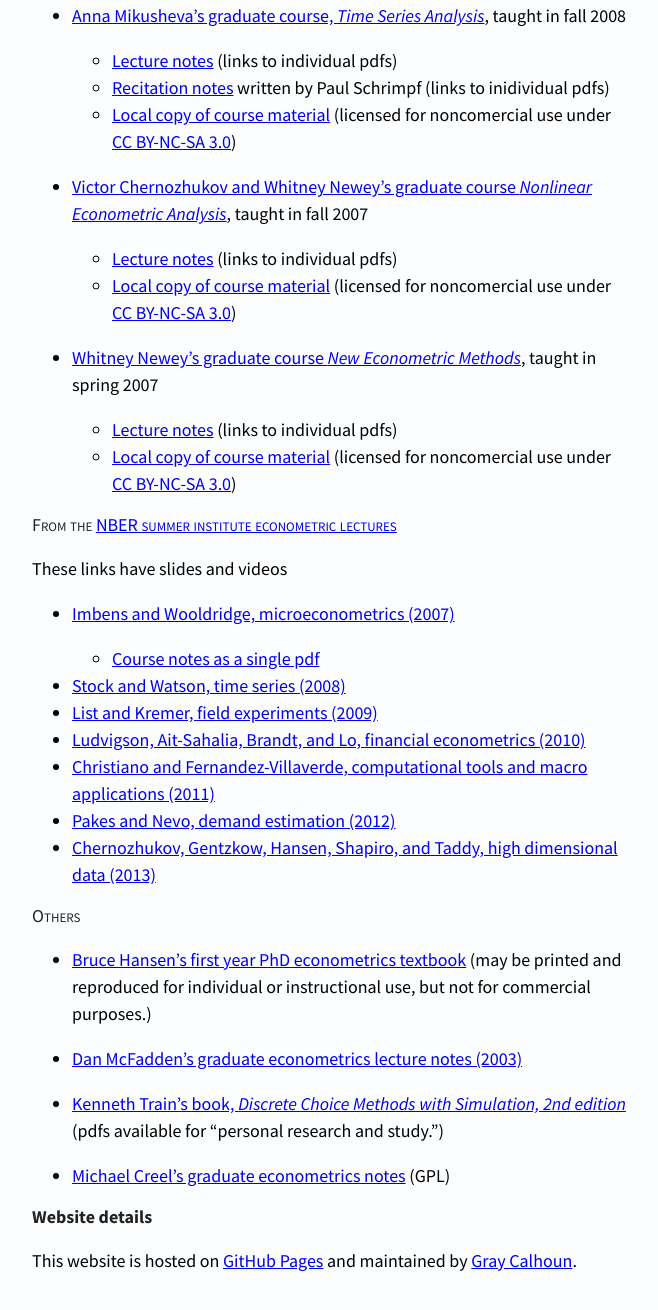
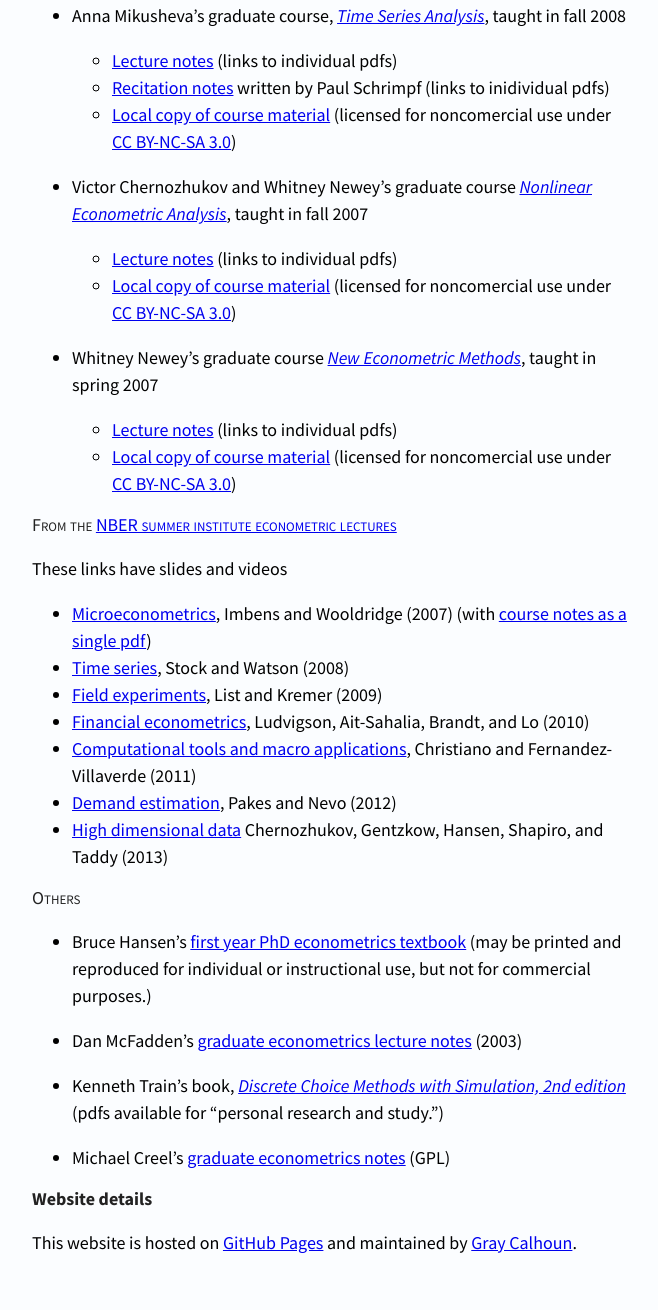
Before and after one commit to EconometricsLibrary/EconometricsLibrary.github.io, a Jekyll site: the page built from index.md, in a window 1280 px wide and 1400 px high, scrolled down 1347 px. Shown: the top 1310 px of the window, without its empty margins (26-684 px from the left). Built offline with Jekyll 4.4.1, drawn with Linux system fonts in a browser that asks for light colours; Markdown is read by kramdown in place of the engine named in the settings.

Commit message:
Change formatting of external resources

```diff
--- a/index.md
+++ b/index.md
@@ -65,13 +65,13 @@
 
 ### From MIT's economics department (via [OpenCourseware](http://ocw.mit.edu/courses/economics))
 
-* [Victor Chernozhukov's graduate course, *Statistical Methods in
+* Victor Chernozhukov's graduate course, [*Statistical Methods in
   Economics*][a1], taught in fall 2006
     * [Lecture notes][a2] (one pdf)
     * [Local copy of course material][a3] (licensed for noncomercial
       use under [CC BY-NC-SA 3.0][NC])
 
-* [Anna Mikusheva's graduate course, *Time Series Analysis*][a4],
+* Anna Mikusheva's graduate course, [*Time Series Analysis*][a4],
   taught in fall 2008
 
     * [Lecture notes][a5] (links to individual pdfs)
@@ -80,14 +80,14 @@
     * [Local copy of course material][a7] (licensed for noncomercial
       use under [CC BY-NC-SA 3.0][NC])
 
-* [Victor Chernozhukov and Whitney Newey's graduate course *Nonlinear
+* Victor Chernozhukov and Whitney Newey's graduate course [*Nonlinear
   Econometric Analysis*][a8], taught in fall 2007
 
     * [Lecture notes][a9] (links to individual pdfs)
     * [Local copy of course material][a10] (licensed for
       noncomercial use under [CC BY-NC-SA 3.0][NC])
 
-* [Whitney Newey's graduate course *New Econometric Methods*][a11],
+* Whitney Newey's graduate course [*New Econometric Methods*][a11],
   taught in spring 2007
 
     * [Lecture notes][a12] (links to individual pdfs)
@@ -116,16 +116,14 @@
 
 These links have slides and videos
 
-* [Imbens and Wooldridge, microeconometrics (2007)][d1]
-
-    * [Course notes as a single pdf][d2]
-
-* [Stock and Watson, time series (2008)][d3]
-* [List and Kremer, field experiments (2009)][d4]
-* [Ludvigson, Ait-Sahalia, Brandt, and Lo, financial econometrics (2010)][d5]
-* [Christiano and Fernandez-Villaverde, computational tools and macro applications (2011)][d6]
-* [Pakes and Nevo, demand estimation (2012)][d7]
-* [Chernozhukov, Gentzkow,  Hansen, Shapiro, and Taddy, high dimensional data (2013)][d8]
+* [Microeconometrics][d1], Imbens and Wooldridge (2007)
+  (with [course notes as a single pdf][d2])
+* [Time series][d3], Stock and Watson (2008)
+* [Field experiments][d4], List and Kremer (2009)
+* [Financial econometrics][d5], Ludvigson, Ait-Sahalia, Brandt, and Lo (2010)
+* [Computational tools and macro applications][d6], Christiano and Fernandez-Villaverde (2011)
+* [Demand estimation][d7], Pakes and Nevo (2012)
+* [High dimensional data][d8] Chernozhukov, Gentzkow,  Hansen, Shapiro, and Taddy (2013)
 
 [d0]: http://www.nber.org/SI_econometrics_lectures.html
 [d1]: http://www.nber.org/minicourse3.html
@@ -139,16 +137,16 @@
 
 ### Others
 
-* [Bruce Hansen's first year PhD econometrics textbook][c1] (may be
+* Bruce Hansen's [first year PhD econometrics textbook][c1] (may be
   printed and reproduced for individual or instructional use, but not
   for commercial purposes.)
 
-* [Dan McFadden's graduate econometrics lecture notes (2003)][c4]
+* Dan McFadden's [graduate econometrics lecture notes][c4] (2003)
 
-* [Kenneth Train's book, *Discrete Choice Methods with Simulation, 2nd edition*][c3]
+* Kenneth Train's book, [*Discrete Choice Methods with Simulation, 2nd edition*][c3]
   (pdfs available for "personal research and study.")
 
-* [Michael Creel's graduate econometrics notes][c2] (GPL)
+* Michael Creel's [graduate econometrics notes][c2] (GPL)
 
 [c1]: http://www.ssc.wisc.edu/~bhansen/econometrics
 [c2]: http://pareto.uab.es/mcreel/Econometrics/
```
